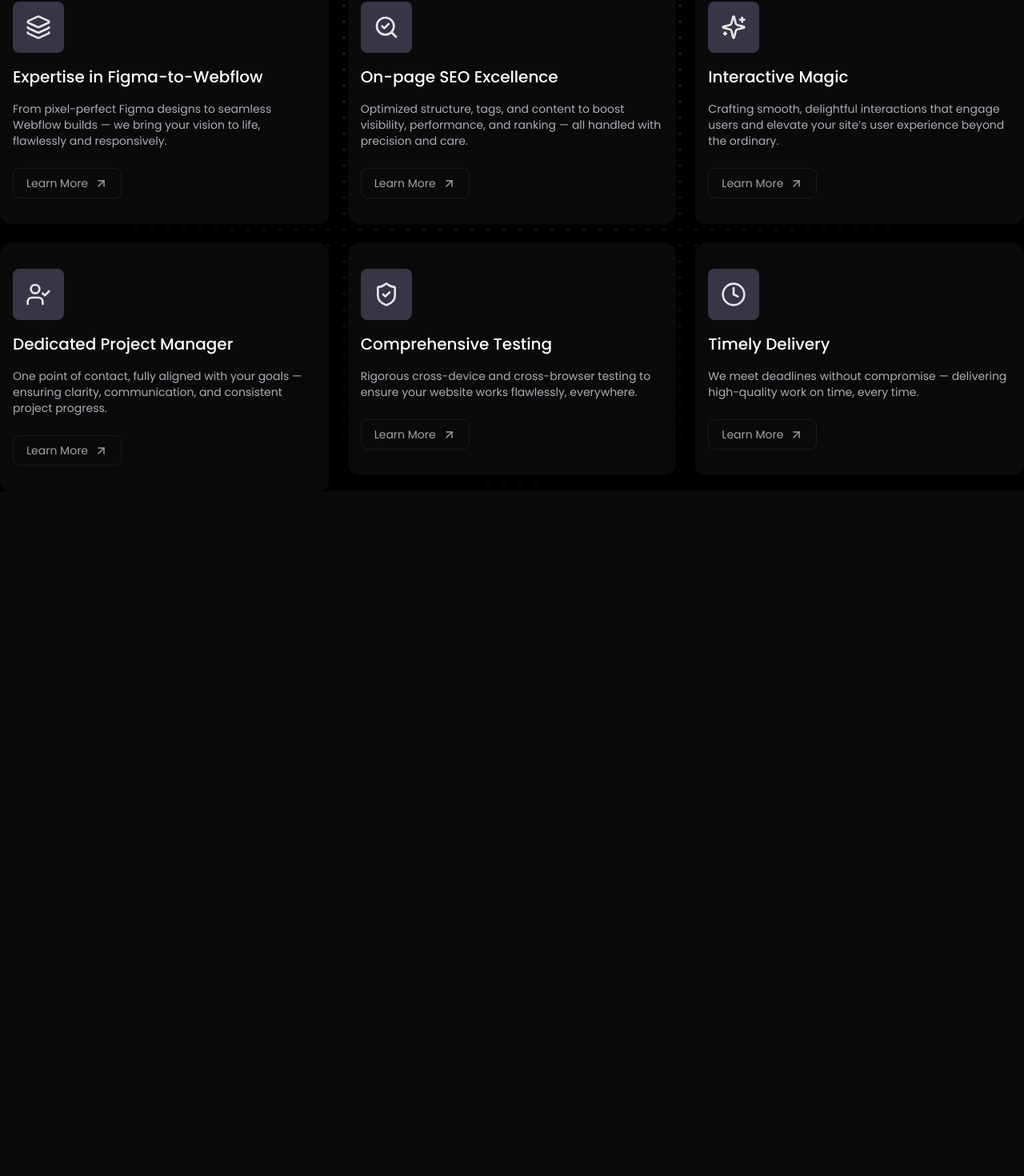
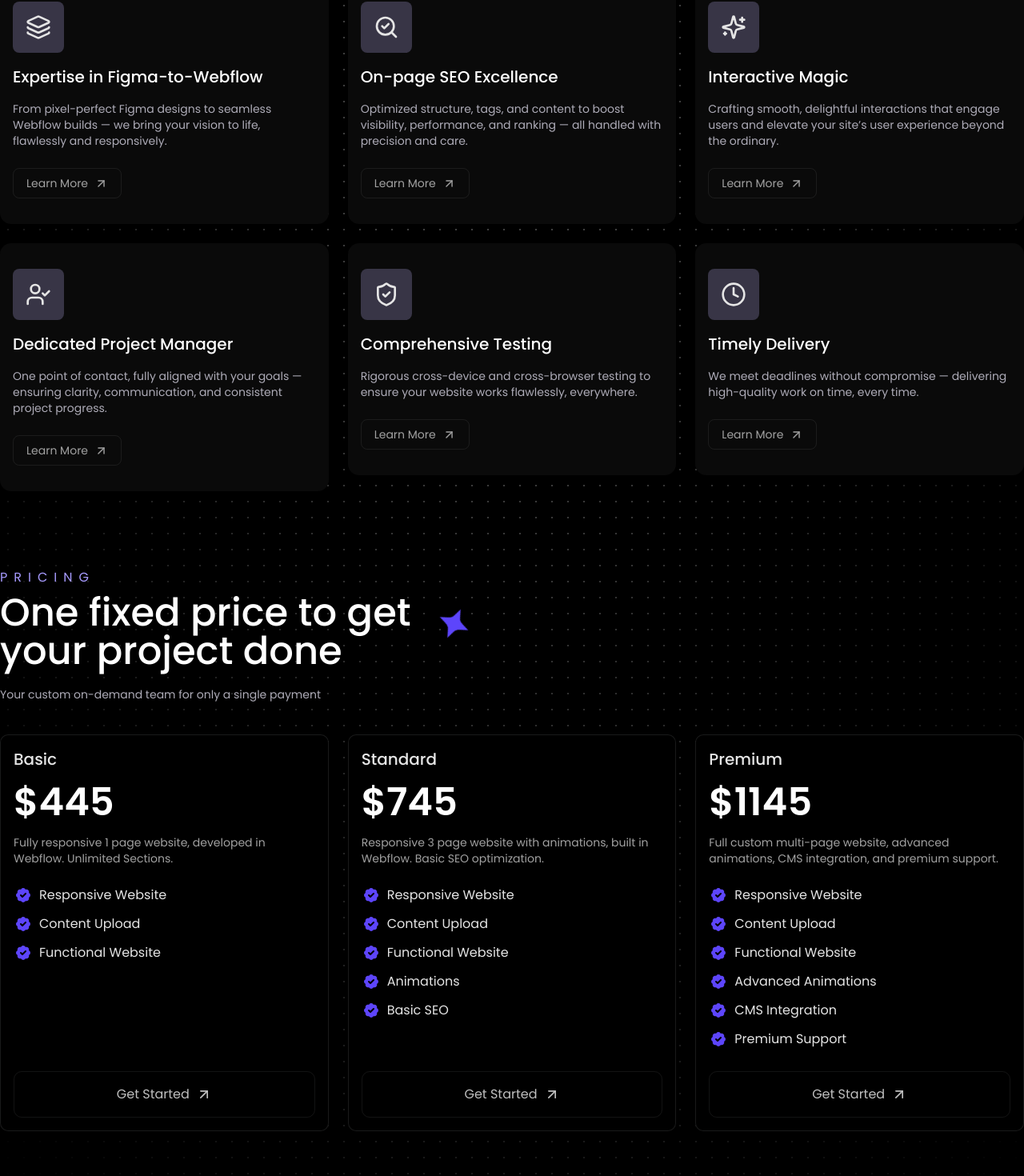
Before and after one commit to maybesabin/Agency-Landing-Page, a React (Vite) app: page / in a window 1280 px wide. Shown: the part 1323-2793 px from the top of the page at 80% size. Before the commit the page ends 1937 px from the top, so only its background shows below. Built offline with nearby package versions, Linux system fonts and the light colour scheme.

Commit message:
ui fixes & add pricing section

```diff
--- a/src/App.tsx
+++ b/src/App.tsx
@@ -1,5 +1,6 @@
 import Navbar from "./components/Navbar"
 import Hero from "./container/Hero";
+import Pricing from "./container/Pricing";
 import Services from "./container/Services";
 import { cn } from "./lib/utils";
 
@@ -24,6 +25,7 @@
         <Navbar />
         <Hero />
         <Services />
+        <Pricing />
       </div>
     </div>
   )
--- /dev/null
+++ b/src/components/PricingCard.tsx
@@ -0,0 +1,42 @@
+import { ArrowUpRight, BadgeCheck } from "lucide-react"
+
+const PricingCard = ({
+    title,
+    description,
+    price,
+    features
+}: {
+    title: string,
+    description: string,
+    price: number,
+    features: any
+}) => {
+    return (
+        <div className="border rounded-lg p-4 w-full flex flex-col items-start justify-between gap-4 md:h-[31rem] bg-black">
+            <div className="flex flex-col items-start gap-4">
+                <h3 className="text-neutral-200 md:text-xl text-base font-medium">{title}</h3>
+                <h1 className="font-semibold md:text-5xl text-2xl">
+                    ${price}
+                </h1>
+                <p className="text-neutral-400 md:text-sm text-xs">
+                    {description}
+                </p>
+                <ul className="mt-2 text-neutral-200 md:text-base text-sm flex flex-col items-start gap-3">
+                    {features.map((feature: string, idx: number) => (
+                        <li key={idx} className="flex items-center gap-2">
+                            <BadgeCheck color="black" className="fill-[var(--primary-color)]" />
+                            <span>{feature}</span>
+                        </li>
+                    ))}
+                </ul>
+            </div>
+
+            <button className="cursor-pointer w-full flex items-center justify-center gap-2 md:text-base text-sm mt-2 py-4 rounded-lg border opacity-75 hover:opacity-100 hover:bg-neutral-950 transition-all">
+                <span>Get Started</span>
+                <ArrowUpRight size={'20px'} color="white" />
+            </button>
+        </div>
+    )
+}
+
+export default PricingCard
--- a/src/components/TrustedBy.tsx
+++ b/src/components/TrustedBy.tsx
@@ -4,13 +4,15 @@
 import huawei from "../assets/huawei.png"
 import uber from "../assets/uber.png"
 import zoom from "../assets/zoom.png"
+import eBay from "../assets/eBay.png"
+import amazon from "../assets/amazon.png"
 import { motion } from "framer-motion"
 import { fadeUp } from "@/utils/animation";
 
 const TrustedBy = () => {
 
     const companies = [
-        nike, stripe, huawei, uber, zoom
+        nike, stripe, huawei, uber, amazon, eBay, zoom
     ]
 
     return (
@@ -25,17 +27,22 @@
                 Trusted by 30+ businesses
             </motion.h1>
 
-            <div className="flex items-center gap-2 mt-6">
+            <motion.div
+                initial={{ ...fadeUp.initial, y: 20 }}
+                transition={{ ...fadeUp.transition, delay: 0.3 }}
+                viewport={fadeUp.viewport}
+                whileInView={fadeUp.whileInView}
+                className="flex items-center gap-2 mt-6">
                 <Marquee pauseOnHover gradient gradientColor="black">
                     {companies.map((item, idx) => (
                         <img
-                            className="md:h-20 md:w-20 h-16 w-16 object-contain md:mx-12 mx-6 opacity-50 hover:opacity-100 transition-all"
+                            className="md:h-20 md:w-20 h-16 w-16 object-contain xl:mx-24 lg:mx-8 mx-6 opacity-50 hover:opacity-100 transition-all"
                             key={idx}
                             src={item}
                         />
                     ))}
                 </Marquee>
-            </div>
+            </motion.div>
         </div>
     )
 }
--- /dev/null
+++ b/src/container/Pricing.tsx
@@ -0,0 +1,91 @@
+import AnimatedText from "@/components/AnimatedText"
+import PricingCard from "@/components/PricingCard"
+import { fade, fadeDown, fadeUp } from "@/utils/animation"
+import { motion } from "framer-motion"
+
+const Pricing = () => {
+    const plans = [
+        {
+            title: "Basic",
+            price: 445,
+            description: "Fully responsive 1 page website, developed in Webflow. Unlimited Sections.",
+            features: ["Responsive Website", "Content Upload", "Functional Website"]
+        },
+        {
+            title: "Standard",
+            price: 745,
+            description: "Responsive 3 page website with animations, built in Webflow. Basic SEO optimization.",
+            features: ["Responsive Website", "Content Upload", "Functional Website", "Animations", "Basic SEO"]
+        },
+        {
+            title: "Premium",
+            price: 1145,
+            description: "Full custom multi-page website, advanced animations, CMS integration, and premium support.",
+            features: ["Responsive Website", "Content Upload", "Functional Website", "Advanced Animations", "CMS Integration", "Premium Support"]
+        }
+    ];
+
+    return (
+        <div className="w-full pt-24 pb-24 flex flex-col items-start gap-4">
+            <motion.h3
+                initial={fadeDown.initial}
+                transition={fadeDown.transition}
+                viewport={fadeDown.viewport}
+                whileInView={fadeDown.whileInView}
+                className="tracking-[0.5rem] text-[var(--secondary-color)]">
+                PRICING
+            </motion.h3>
+            <motion.div
+                initial={fadeUp.initial}
+                transition={{ ...fadeUp.transition, delay: 0.4 }}
+                viewport={fadeUp.viewport}
+                whileInView={fadeUp.whileInView}
+                className="relative flex items-start gap-4 -mt-2"
+            >
+                <div className="font-medium md:text-5xl text-2xl">
+                    <span>One fixed price to get<br /></span>
+                    <AnimatedText text="your project done" className="" delay={0.2} />
+                </div>
+                <motion.svg
+                    initial={fade.initial}
+                    transition={{ ...fade.transition, delay: 1 }}
+                    viewport={fade.viewport}
+                    whileInView={fade.whileInView}
+                    className="rotate-[25deg] fill-[var(--primary-color)] lg:size-[75px] size-[50px]"
+                    viewBox="0 0 24 24" xmlns="http://www.w3.org/2000/svg">
+                    <path d="M12 3L14.0357 8.16153C14.2236 8.63799 14.3175 8.87622 14.4614 9.0771C14.5889 9.25516 14.7448 9.41106 14.9229 9.53859C15.1238 9.68245 15.362 9.77641 15.8385 9.96432L21 12L15.8385 14.0357C15.362 14.2236 15.1238 14.3175 14.9229 14.4614C14.7448 14.5889 14.5889 14.7448 14.4614 14.9229C14.3175 15.1238 14.2236 15.362 14.0357 15.8385L12 21L9.96432 15.8385C9.77641 15.362 9.68245 15.1238 9.53859 14.9229C9.41106 14.7448 9.25516 14.5889 9.0771 14.4614C8.87622 14.3175 8.63799 14.2236 8.16153 14.0357L3 12L8.16153 9.96432C8.63799 9.77641 8.87622 9.68245 9.0771 9.53859C9.25516 9.41106 9.41106 9.25516 9.53859 9.0771C9.68245 8.87622 9.77641 8.63799 9.96432 8.16153L12 3Z" stroke="#000000" strokeWidth="2" strokeLinecap="round" strokeLinejoin="round" />
+                </motion.svg>
+            </motion.div>
+            <motion.p
+                initial={fade.initial}
+                transition={{ ...fade.transition, delay: 0.5 }}
+                viewport={fade.viewport}
+                whileInView={fade.whileInView}
+                className="md:text-sm text-xs text-[#aeacb8] mt-1"
+            >
+                Your custom on-demand team for only a single payment
+            </motion.p>
+
+            <div className="grid xl:grid-cols-3 md:grid-cols-2 grid-cols-1 gap-6 mt-6 w-full">
+                {plans.map((item, idx) => (
+                    <motion.div
+                        initial={fadeUp.initial}
+                        transition={{ ...fadeUp.transition, delay: 0.5 * (idx + 1) }}
+                        viewport={fadeUp.viewport}
+                        whileInView={fadeUp.whileInView}
+                        key={idx}
+                    >
+                        <PricingCard
+                            title={item.title}
+                            description={item.description}
+                            features={item.features}
+                            price={item.price}
+                        />
+                    </motion.div>
+                ))}
+            </div>
+        </div>
+    )
+}
+
+export default Pricing
--- a/src/container/Services.tsx
+++ b/src/container/Services.tsx
@@ -1,11 +1,13 @@
 import Card from "@/components/Card"
-import { Clock, Layers, SearchCheck, ShieldCheck, Sparkles, UserCheck } from "lucide-react"
+import { ChevronDown, ChevronUp, Clock, Layers, SearchCheck, ShieldCheck, Sparkles, UserCheck } from "lucide-react"
 import { motion } from "framer-motion"
 import { fade, fadeDown, fadeUp } from "@/utils/animation";
+import { useState } from "react";
 import AnimatedText from "@/components/AnimatedText";
 
 const Services = () => {
 
+    const [showMore, setShowMore] = useState(false);
     const cards = [
         {
             icon: <Layers />,
@@ -56,10 +58,10 @@
                 whileInView={fadeUp.whileInView}
                 className="relative flex items-center gap-4 -mt-5"
             >
-                <span className="font-medium md:text-5xl text-2xl">
-                    <span>Exceeding&nbsp;</span>
+                <div className="font-medium md:text-5xl text-2xl">
+                    <span>Exceeding</span>&nbsp;
                     <AnimatedText text="Expectations" className="" delay={0.2} />
-                </span>
+                </div>
                 <motion.svg
                     initial={fade.initial}
                     transition={{ ...fade.transition, delay: 1 }}
@@ -80,8 +82,8 @@
                 We're not just another agency; we're your path to exceptional web projects.
             </motion.p>
 
-            {/* Cards */}
-            <div className="lg:grid xl:grid-cols-3 lg:grid-cols-2 flex flex-wrap gap-6 mt-6 w-full">
+            {/* Cards for larger screens*/}
+            <div className="lg:grid xl:grid-cols-3 lg:grid-cols-2 hidden gap-6 mt-6 w-full">
                 {cards.map((item, idx) => (
                     <motion.div
                         initial={{ ...fadeUp.initial, filter: "blur(20px)" }}
@@ -99,6 +101,52 @@
                     </motion.div>
                 ))}
             </div>
+
+            {/* Cards for smaller screens*/}
+            <div className="lg:hidden flex flex-wrap gap-6 mt-6">
+                {cards.slice(0, showMore ? cards.length : 3).map((item, idx) => (
+                    <motion.div
+                        initial={{ ...fadeUp.initial, filter: "blur(20px)" }}
+                        transition={{ ...fadeUp.transition, delay: 0.25 * idx }}
+                        viewport={fadeUp.viewport}
+                        whileInView={fadeUp.whileInView}
+                        key={idx}
+                        className="w-full"
+                    >
+                        <Card
+                            icon={item.icon}
+                            title={item.title}
+                            description={item.description}
+                        />
+                    </motion.div>
+                ))}
+            </div>
+
+            <motion.div
+                initial={fadeUp.initial}
+                transition={{ ...fadeUp.transition, delay: 0.1 }}
+                viewport={fadeUp.viewport}
+                whileInView={fadeUp.whileInView}
+                onClick={() => setShowMore(!showMore)}
+                className="w-full lg:hidden flex justify-center">
+                <button className="flex items-center gap-1 text-xs mt-6 rounded-full bg-gradient-to-tr from-[var(--primary-color)] via-[var(--primary-color)] px-3 py-1.5">
+                    {!showMore ?
+                        <>
+                            <span>
+                                Show More
+                            </span>
+                            <ChevronDown size={'15px'} />
+                        </>
+                        :
+                        <>
+                            <span>
+                                Show Less
+                            </span>
+                            <ChevronUp size={'15px'} />
+                        </>
+                    }
+                </button>
+            </motion.div>
         </div>
     )
 }
--- a/src/index.css
+++ b/src/index.css
@@ -172,6 +172,7 @@
   * {
     @apply border-border outline-ring/50;
   }
+
   body {
     @apply bg-background text-foreground;
   }
```
Also changed, not shown: src/assets/amazon.png (added), src/assets/eBay.png (added).
